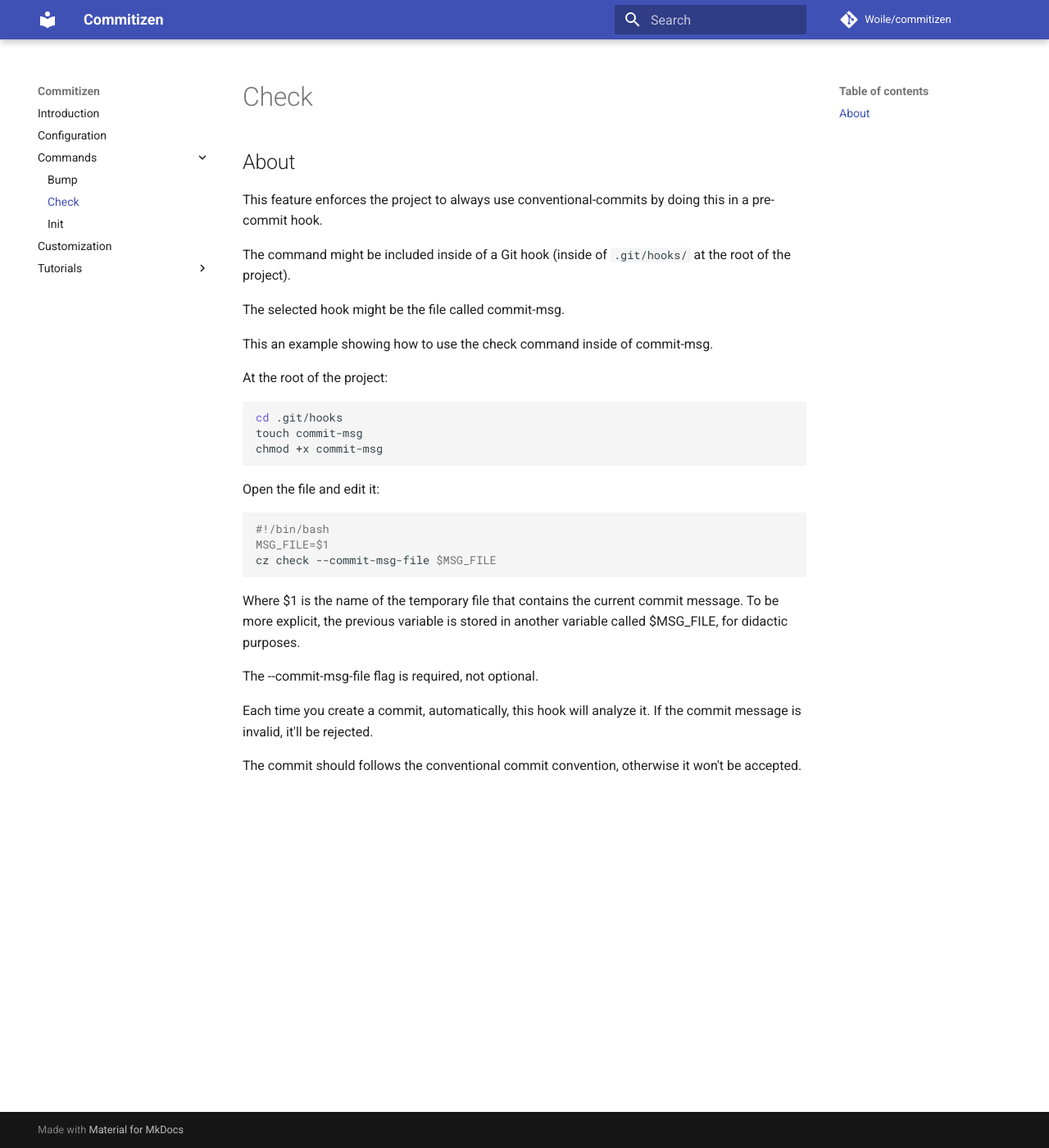
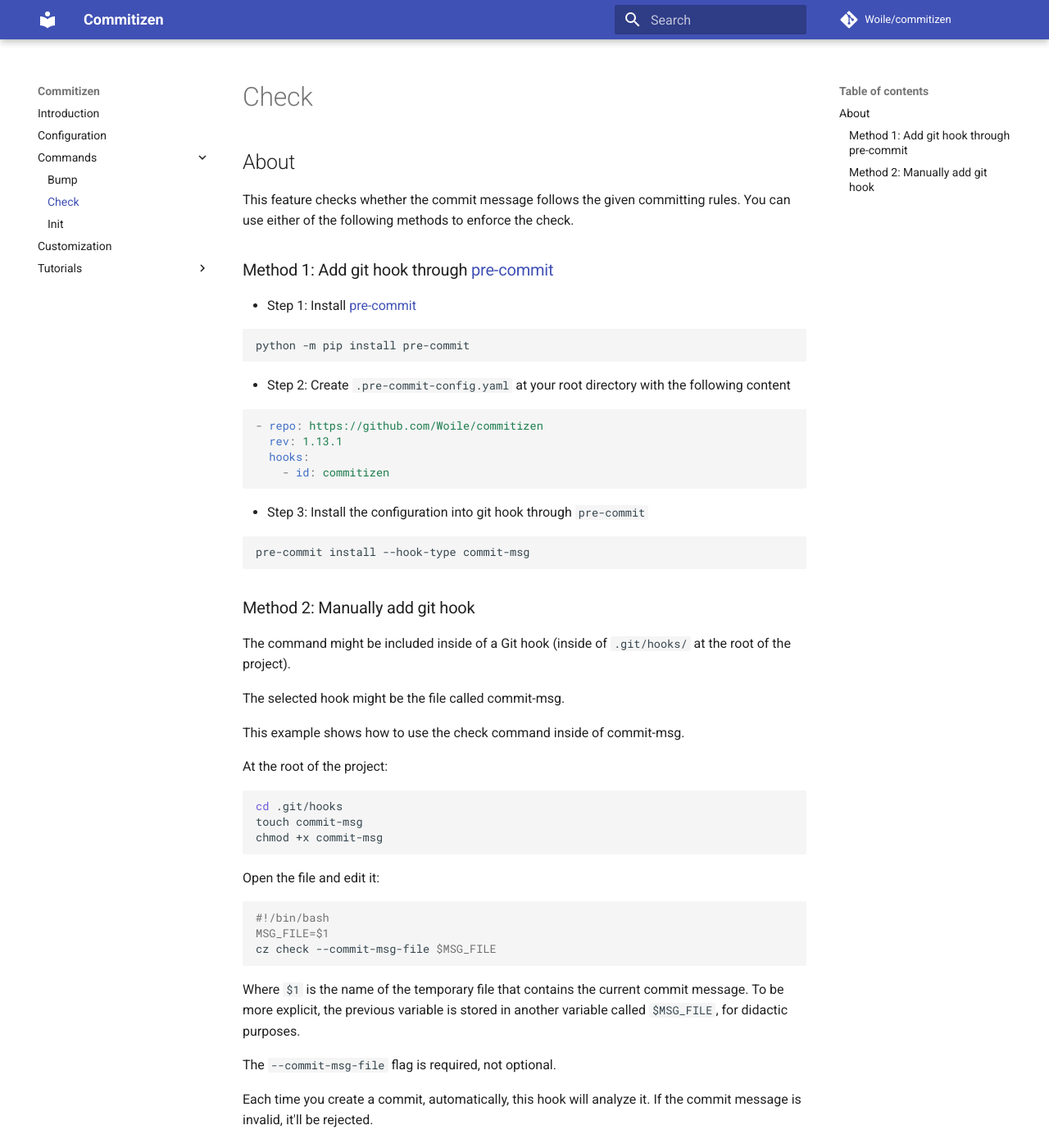
Before and after one commit to commitizen-tools/commitizen, an MkDocs documentation site: the page built from docs/check.md, in a window 1280 px wide and 1400 px high. Shown: the whole window at 82% size. Built offline with MkDocs 1.6.1 and Material for MkDocs 9.7.7, drawn with Linux system fonts in a browser that asks for light colours; comment, search, counter and statistics services are not loaded; some of the changed text lies outside the part shown.

Commit message:
docs(check): add doc for enforcing check through pre-commit
59

````diff
--- a/docs/check.md
+++ b/docs/check.md
@@ -1,12 +1,37 @@
 ## About
 
-This feature enforces the project to always use conventional-commits by doing this in a pre-commit hook.
+This feature checks whether the commit message follows the given committing rules.
+You can use either of the following methods to enforce the check.
 
+### Method 1: Add git hook through [pre-commit](https://pre-commit.com/)
+
+* Step 1: Install [pre-commit](https://pre-commit.com/)
+
+```sh
+python -m pip install pre-commit
+```
+
+* Step 2: Create `.pre-commit-config.yaml` at your root directory with the following content
+
+```yaml
+- repo: https://github.com/Woile/commitizen
+  rev: 1.13.1
+  hooks:
+    - id: commitizen
+```
+
+* Step 3: Install the configuration into git hook through `pre-commit`
+
+```bash
+pre-commit install --hook-type commit-msg
+```
+
+### Method 2: Manually add git hook
 The command might be included inside of a Git hook (inside of `.git/hooks/` at the root of the project).
 
 The selected hook might be the file called commit-msg.
 
-This an example showing how to use the check command inside of commit-msg.
+This example shows how to use the check command inside of commit-msg.
 
 At the root of the project:
 
@@ -24,11 +49,11 @@
 cz check --commit-msg-file $MSG_FILE
 ```
 
-Where $1 is the name of the temporary file that contains the current commit message. To be more explicit, the previous variable is stored in another variable called $MSG_FILE, for didactic purposes.
+Where `$1` is the name of the temporary file that contains the current commit message. To be more explicit, the previous variable is stored in another variable called `$MSG_FILE`, for didactic purposes.
 
-The --commit-msg-file flag is required, not optional.
+The `--commit-msg-file` flag is required, not optional.
 
 Each time you create a commit, automatically, this hook will analyze it.
 If the commit message is invalid, it'll be rejected.
 
-The commit should follows the conventional commit convention, otherwise it won't be accepted.
+The commit should follow the given commiting rules; otherwise, it won't be accepted.
````
